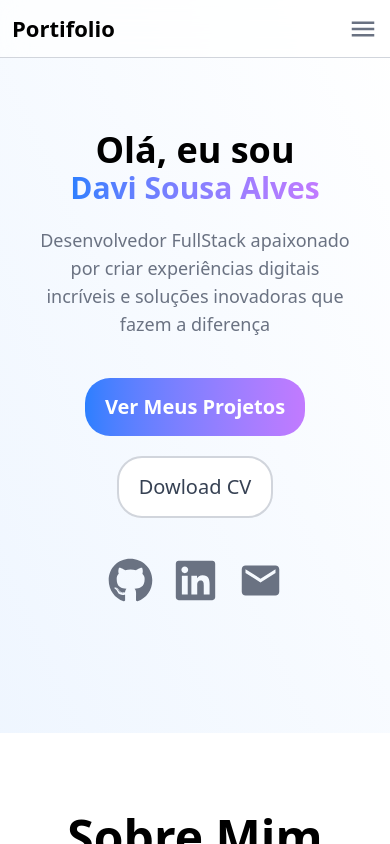
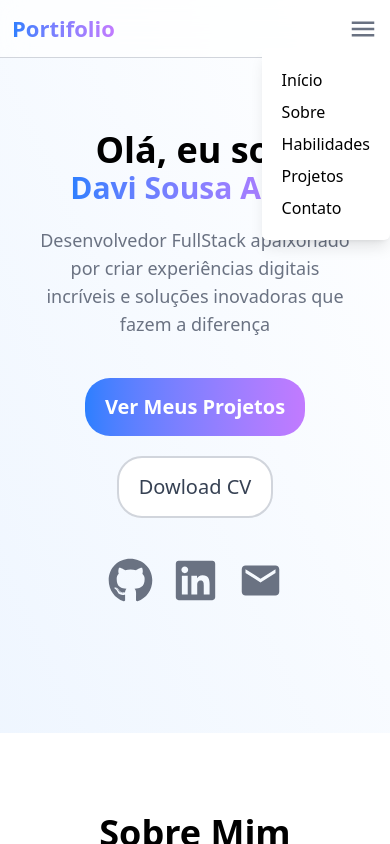
Before and after one commit to daviiisousa/portifolio-davi, a React (Vite) app: page / in a window 390 px wide. Both pictures are taken after a click on the icon 362 px from the left and 28 px from the top of the page. Shown: the top 844 px of the page. Built offline with nearby package versions, Linux system fonts and the light colour scheme.

Commit message:
terminando responsividade

```diff
--- a/src/components/Habilidades.jsx
+++ b/src/components/Habilidades.jsx
@@ -19,13 +19,13 @@ export function Habilidades() {
       id="habilidades"
       className="bg-linear-65 from-blue-50 to-white p-10"
     >
-      <h2 className="text-5xl font-bold text-center mb-5">
+      <h2 className="text-5xl font-bold text-center mb-5 max-sm:text-4xl">
         Habilidades Técnicas
       </h2>
-      <p className="text-center mb-10 text-zinc-500 text-lg">
+      <p className="text-center mb-10 text-zinc-500 text-lg max-sm:text-sm">
         Tecnologias e ferramentas que domino para criar soluções completas
       </p>
-      <div className="grid grid-cols-2 gap-10">
+      <div className="grid grid-cols-2 gap-10 max-sm:gap-5 max-sm:grid-cols-1">
         <CardHabilidades
           titulo={"Frontend"}
           icon={<GoDeviceDesktop size={25} className="text-blue-500" />}
--- a/src/components/Projetos.jsx
+++ b/src/components/Projetos.jsx
@@ -69,13 +69,13 @@ export function Projetos() {
 
   return (
     <section id="projetos" className="p-10">
-      <h2 className="text-5xl font-bold text-center mb-3">
+      <h2 className="text-5xl font-bold text-center mb-3 max-sm:text-4xl">
         Projetos em Destaque
       </h2>
       <p className="text-zinc-500 text-lg text-center">
         Uma seleção dos meus trabalhos mais recentes e impactantes
       </p>
-      <div className="grid grid-cols-2 my-10 gap-5 py-5">
+      <div className="grid grid-cols-2 my-10 gap-5 py-5 max-lg:flex max-lg:flex-col">
         <CardProjetos
           img={desculpaAIImg}
           descricao={
@@ -100,7 +100,9 @@ export function Projetos() {
           }
         />
       </div>
-      <h2 className="py-5 text-4xl font-bold text-center">Outros Projetos</h2>
+      <h2 className="py-5 text-4xl font-bold text-center max-sm:text-3xl">
+        Outros Projetos
+      </h2>
       <div className="w-full py-5">
         <div
           ref={scrollRef}
@@ -110,7 +112,7 @@ export function Projetos() {
           onMouseMove={handleMouseMove}
           className="flex gap-10 overflow-x-auto pb-4 scrollbar-thin scrollbar-thumb-zinc-700  scrollbar-thumb-rounded-full select-none "
         >
-          <div className="flex-shrink-0 w-[500px]">
+          <div className="flex-shrink-0 w-[500px] ">
             <CardProjetos
               img={todoImg}
               titulo={"Todo Tarefa"}
--- a/src/components/Sobre.jsx
+++ b/src/components/Sobre.jsx
@@ -9,8 +9,8 @@ export function Sobre() {
   return (
     <section id="sobre" className="p-10 my-10">
       <div className="flex flex-col items-center text-center">
-        <h1 className="text-5xl font-bold ">Sobre Mim</h1>
-        <p className="text-2xl mt-5 mb-7 max-w-[800px] text-gray-500 max-lg:text-lg">
+        <h1 className="text-5xl font-bold max-sm:text-4xl ">Sobre Mim</h1>
+        <p className="text-2xl mt-5 mb-7 max-w-[800px] text-gray-500 max-lg:text-lg max-sm:text-sm">
           Sou um desenvolvedor apaixonado por tecnologia e inovação, sempre em
           busca de novos desafios e oportunidades para crescer.
         </p>
@@ -37,7 +37,7 @@ export function Sobre() {
             tecnologia é aquela que resolve problemas reais de forma simples e
             eficiente
           </p>
-          <div className="grid grid-cols-2 gap-5">
+          <div className="grid grid-cols-2 gap-5 max-sm:grid-cols-1">
             <IconButton
               icon={
                 <IoCode
--- a/src/components/layout/Header.jsx
+++ b/src/components/layout/Header.jsx
@@ -1,29 +1,62 @@
+import { useState } from "react";
 import { IoMdMenu } from "react-icons/io";
+import { gradient } from "../../utils/style";
 
 export function Header() {
+  const [modal, setModal] = useState(false);
+  function handleMenuToggle() {
+    setModal(!modal);
+  }
   return (
     <header className="flex items-center p-3 justify-between w-full fixed border-b border-gray-300 z-10 bg-white/70 backdrop-blur-md">
-      <h1 className="font-bold text-[22px]">Portifolio</h1>
-      <nav className="">
+      <h1 className={`font-bold text-[22px] ${gradient.textGradientPrimary}`}>
+        Portifolio
+      </h1>
+      <nav>
         <ul className="flex gap-5 font-medium max-md:hidden">
-          <li>
+          <li className="hover:text-blue-500">
             <a href="#inicio">Início</a>
           </li>
-          <li>
+          <li className="hover:text-blue-500">
             <a href="#sobre">Sobre</a>
           </li>
-          <li>
+          <li className="hover:text-blue-500">
             <a href="#habilidades">Habilidades</a>
           </li>
-          <li>
+          <li className="hover:text-blue-500">
             <a href="#projetos">Projetos</a>
           </li>
-          <li>
+          <li className="hover:text-blue-500">
             <a href="#contato">Contato</a>
           </li>
         </ul>
       </nav>
-      <IoMdMenu size={30} className="text-gray-500 cursor-pointer md:hidden" />
+      <IoMdMenu
+        onClick={handleMenuToggle}
+        size={30}
+        className="text-gray-500 cursor-pointer md:hidden"
+      />
+      {modal && (
+        <div className="absolute top-12 right-0 bg-white shadow-lg rounded-md p-5">
+          <ul className="flex flex-col gap-2">
+            <li className="hover:text-blue-500">
+              <a href="#inicio">Início</a>
+            </li>
+            <li className="hover:text-blue-500">
+              <a href="#sobre">Sobre</a>
+            </li>
+            <li className="hover:text-blue-500">
+              <a href="#habilidades">Habilidades</a>
+            </li>
+            <li className="hover:text-blue-500">
+              <a href="#projetos">Projetos</a>
+            </li>
+            <li className="hover:text-blue-500">
+              <a href="#contato">Contato</a>
+            </li>
+          </ul>
+        </div>
+      )}
     </header>
   );
 }
--- a/src/components/ui/cardsUI/CardHabilidades.jsx
+++ b/src/components/ui/cardsUI/CardHabilidades.jsx
@@ -1,7 +1,7 @@
 export function CardHabilidades({ icon, titulo, habilidades }) {
   return (
-    <div className="bg-white rounded-md w-full h-fit p-5 hover:scale-105 transition-all shadow-primary hover:shadow-2xl">
-      <div className="flex items-center max-sm:flex-col gap-5 mb-5">
+    <div className="bg-white rounded-md w-full h-fit p-5 hover:scale-105 transition-all shadow-primary hover:shadow-2xl max-sm:p-2">
+      <div className="flex items-center max-sm:flex-col gap-5 mb-5 max-sm:gap-2">
         <div className="bg-zinc-100 p-3 rounded-md">{icon}</div>
         <h1 className="text-2xl max-sm:text-lg font-bold">{titulo}</h1>
       </div>
--- a/src/components/ui/cardsUI/CardProjetos.jsx
+++ b/src/components/ui/cardsUI/CardProjetos.jsx
@@ -12,7 +12,7 @@ export function CardProjetos({
 }) {
   return (
     <div className="w-full h-full flex flex-col shadow-primary hover:shadow-2xl transition-all rounded-2xl">
-      <div className="w-full h-[50%]">
+      <div className="w-full h-[50%] max-lg:h-[300px] overflow-hidden rounded-t-2xl">
         <img
           className="w-full h-full rounded-t-2xl object-cover"
           src={img}
@@ -20,8 +20,8 @@ export function CardProjetos({
         />
       </div>
       <div className="bg-white p-5 rounded-2xl h-[50%] flex flex-col">
-        <h2 className="text-3xl font-bold mb-2">{titulo}</h2>
-        <p className="text-lg text-zinc-500 h-[60%] overflow-y-auto mb-2 scrollbar-thin  scrollbar-thumb-zinc-700 scrollbar-thumb-rounded-full">
+        <h2 className="text-3xl font-bold mb-2 max-sm:text-2xl">{titulo}</h2>
+        <p className="text-lg text-zinc-500 h-[60%] overflow-y-auto mb-2 scrollbar-thin  scrollbar-thumb-zinc-700 scrollbar-thumb-rounded-full max-sm:text-sm">
           {descricao}
         </p>
         <ul className="flex flex-wrap gap-3">
--- a/src/components/ui/iconButton.jsx
+++ b/src/components/ui/iconButton.jsx
@@ -6,7 +6,7 @@ export function IconButton({ icon, title, description }) {
         <h3 className="font-medium text-zinc-900 text-[18px] max-lg:text-[16px]">
           {title}
         </h3>
-        <p className="text-zinc-500">{description}</p>
+        <p className="text-zinc-500 max-sm:text-sm">{description}</p>
       </div>
     </div>
   );
```
Also changed, not shown: src/components/TrabalhaJuntos.jsx (+8 -6 lines).
